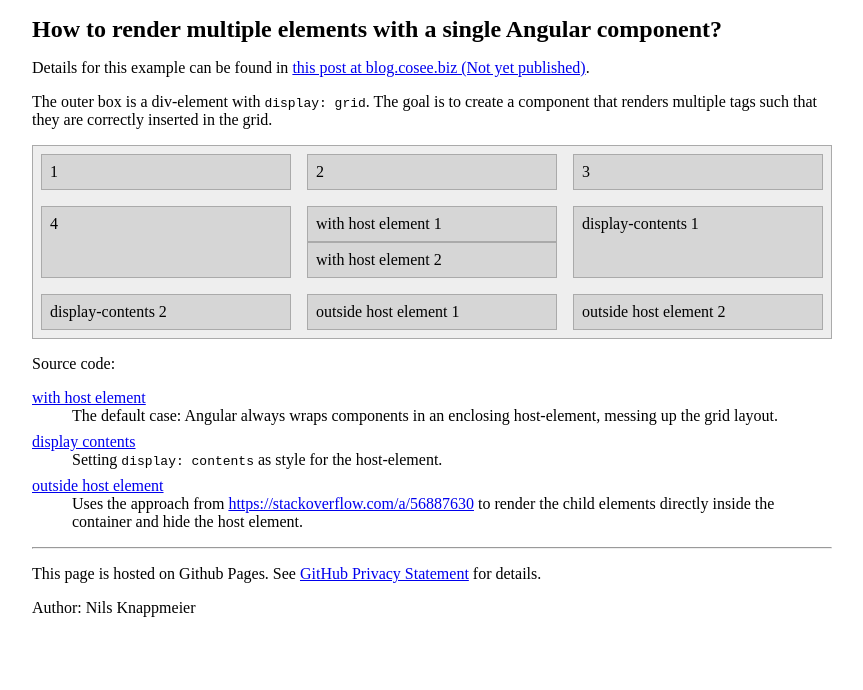
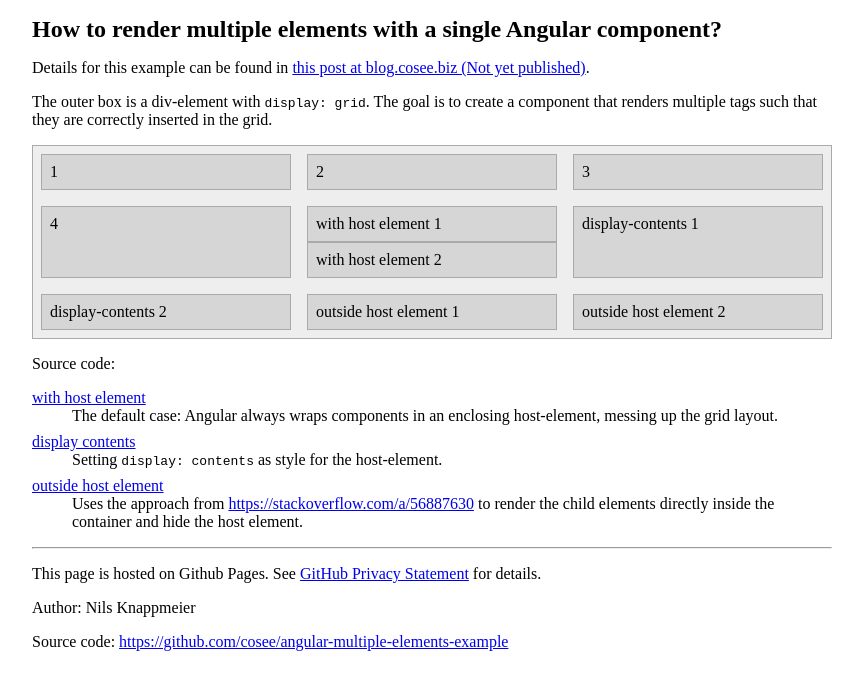
Before and after one commit to cosee/angular-multiple-elements-example, an Angular app: page / in a window 1280 px wide. Shown: the top 690 px of the page, without its empty margins (208-1071 px from the left). Built offline with nearby package versions, Linux system fonts and the light colour scheme.

Commit message:
minor changes

```diff
--- a/src/app/app.component.html
+++ b/src/app/app.component.html
@@ -54,6 +54,7 @@
     for details.
   </p>
   <p>Author: Nils Knappmeier</p>
+  <p>Source code: <a href="https://github.com/cosee/angular-multiple-elements-example">https://github.com/cosee/angular-multiple-elements-example</a></p>
 </section>
 </body>
 </html>
--- a/src/app/components/outside-host-element/outside-host-element.component.ts
+++ b/src/app/components/outside-host-element/outside-host-element.component.ts
@@ -17,5 +17,4 @@ export class OutsideHostElementComponent implements OnInit {
   ngOnInit(): void {
     this.viewContainerRef.createEmbeddedView(this.template);
   }
-
 }
--- a/src/app/components/with-host-element/with-host-element.component.ts
+++ b/src/app/components/with-host-element/with-host-element.component.ts
@@ -5,11 +5,5 @@ import { Component, OnInit } from '@angular/core';
   templateUrl: './with-host-element.component.html',
   styleUrls: ['./with-host-element.component.css']
 })
-export class WithHostElementComponent implements OnInit {
-
-  constructor() { }
-
-  ngOnInit(): void {
-  }
-
+export class WithHostElementComponent  {
 }
```
